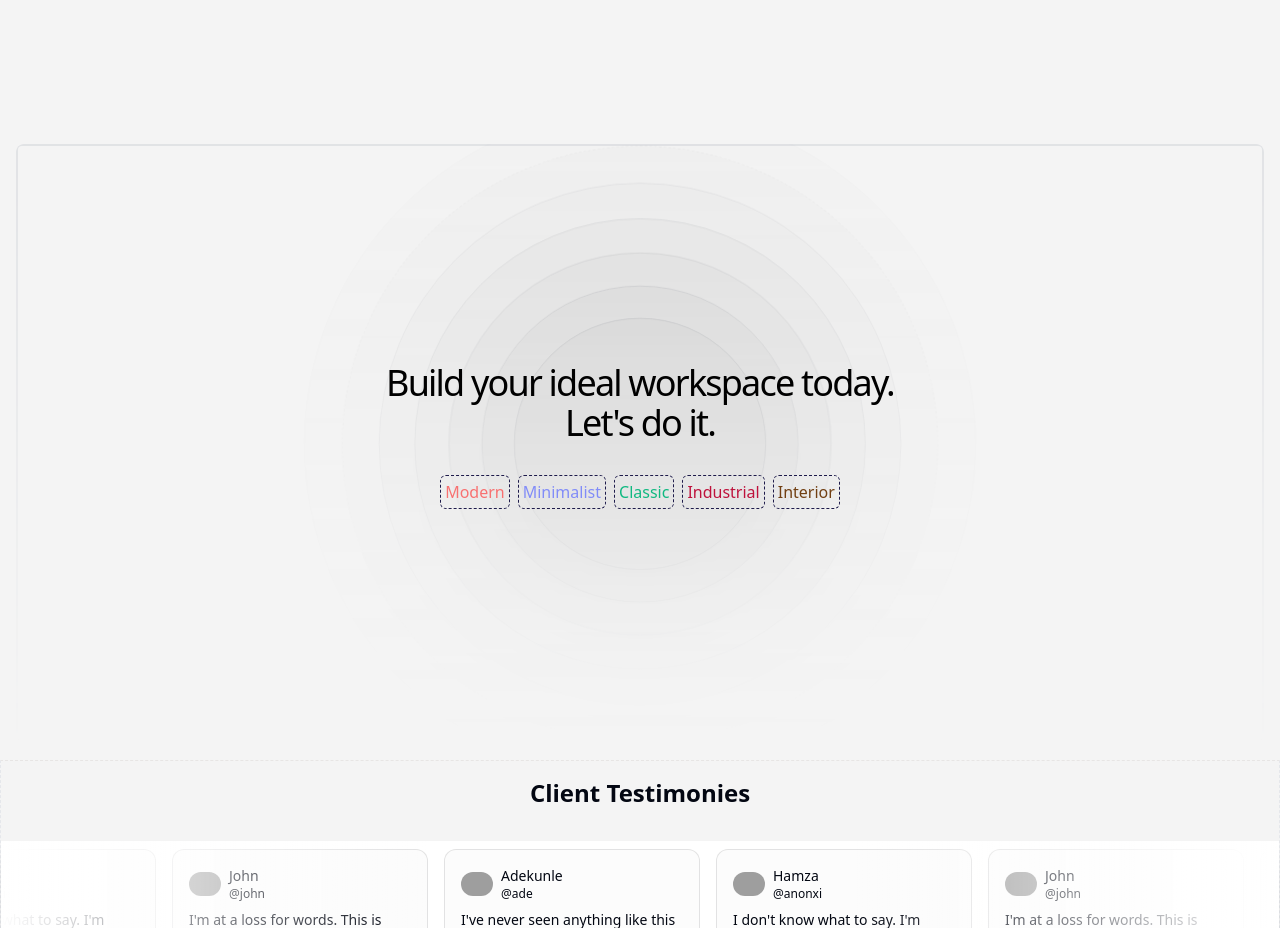
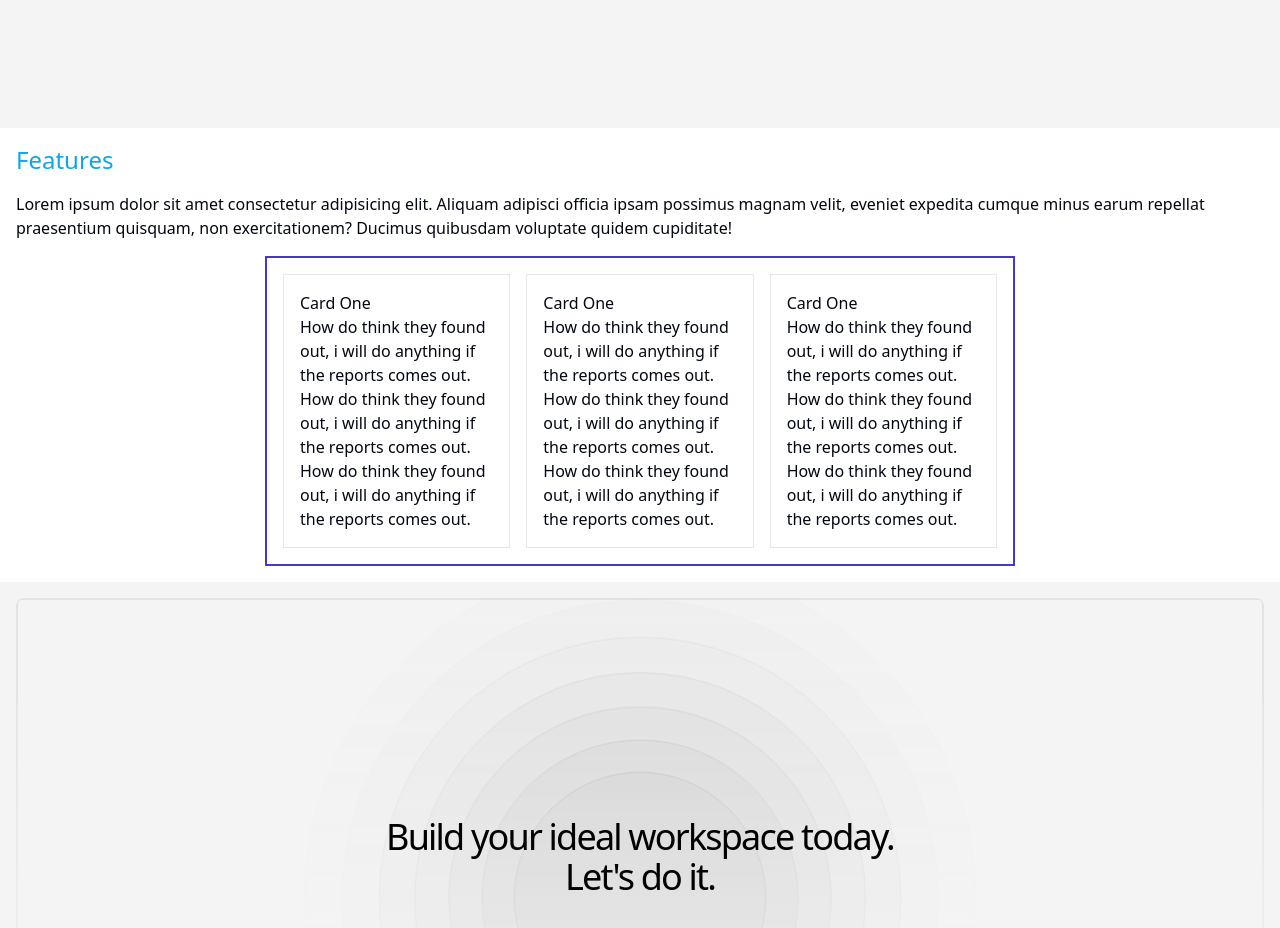
Before and after one commit to suleiman-hamza/RevelOffice, a Vue app: page / in a window 1280 px wide. Shown: the part 1584-2512 px from the top of the page. Built offline with nearby package versions, Linux system fonts and the light colour scheme; no server answers; grey boxes are pictures that could not be loaded; what @inspira-ui/plugins would draw is missing.

Commit message:
[wip]: feature card structure

```diff
--- a/src/Views/Homeview.vue
+++ b/src/Views/Homeview.vue
@@ -1,6 +1,16 @@
+<script setup>
+import Collection from '@/components/Collection.vue';
+import HeroSection from '@/components/HeroSection.vue';
+import Footer from '@/components/Footer.vue';
+import Ripple from '@/components/Ripple/Ripple.vue';
+import Testimonies from '@/components/Testimonies.vue';
+import Features from '@/components/Features.vue';
+</script>
+
 <template>
   <HeroSection />
   <Collection />
+  <Features />
   <!--Ripple was added here from inspira ui-->
   <section class="newsletter bg-background p-4">
     <div
@@ -25,14 +35,6 @@
   <Footer />
 </template>
 
-<script setup>
-import Collection from '@/components/Collection.vue';
-import HeroSection from '@/components/HeroSection.vue';
-import Footer from '@/components/Footer.vue';
-import Ripple from '@/components/Ripple/Ripple.vue';
-import Testimonies from '@/components/Testimonies.vue';
-</script>
-
 <style scoped>
 .newsletter {
   /* border: 1px solid red; */
--- a/src/components/Features.vue
+++ b/src/components/Features.vue
@@ -0,0 +1,31 @@
+<script setup lang="ts">
+import { ref } from 'vue';
+const count = ref(45);
+</script>
+
+<template>
+    <section class="p-4">
+        <h2 class="text-sky-500 text-2xl mb-4">Features</h2>
+        <p class="mb-4">Lorem ipsum dolor sit amet consectetur adipisicing elit. Aliquam adipisci officia ipsam possimus magnam velit, eveniet expedita cumque minus earum repellat praesentium quisquam, non exercitationem? Ducimus quibusdam voluptate quidem cupiditate!</p>
+        <div class="border-2 border-indigo-700 p-4 flex gap-4 flex-col sm:flex-row max-w-[750px] mx-auto">
+            <div class="border p-4">
+                <h3>Card One</h3>
+                <p>How do think they found out, i will do anything if the reports comes out.</p>
+                <p>How do think they found out, i will do anything if the reports comes out.</p>
+                <p>How do think they found out, i will do anything if the reports comes out.</p>
+            </div>
+            <div class="border p-4">
+                <h3>Card One</h3>
+                <p>How do think they found out, i will do anything if the reports comes out.</p>
+                <p>How do think they found out, i will do anything if the reports comes out.</p>
+                <p>How do think they found out, i will do anything if the reports comes out.</p>
+            </div>
+            <div class="border p-4">
+                <h3>Card One</h3>
+                <p>How do think they found out, i will do anything if the reports comes out.</p>
+                <p>How do think they found out, i will do anything if the reports comes out.</p>
+                <p>How do think they found out, i will do anything if the reports comes out.</p>
+            </div>
+        </div>
+    </section>
+</template>
```
